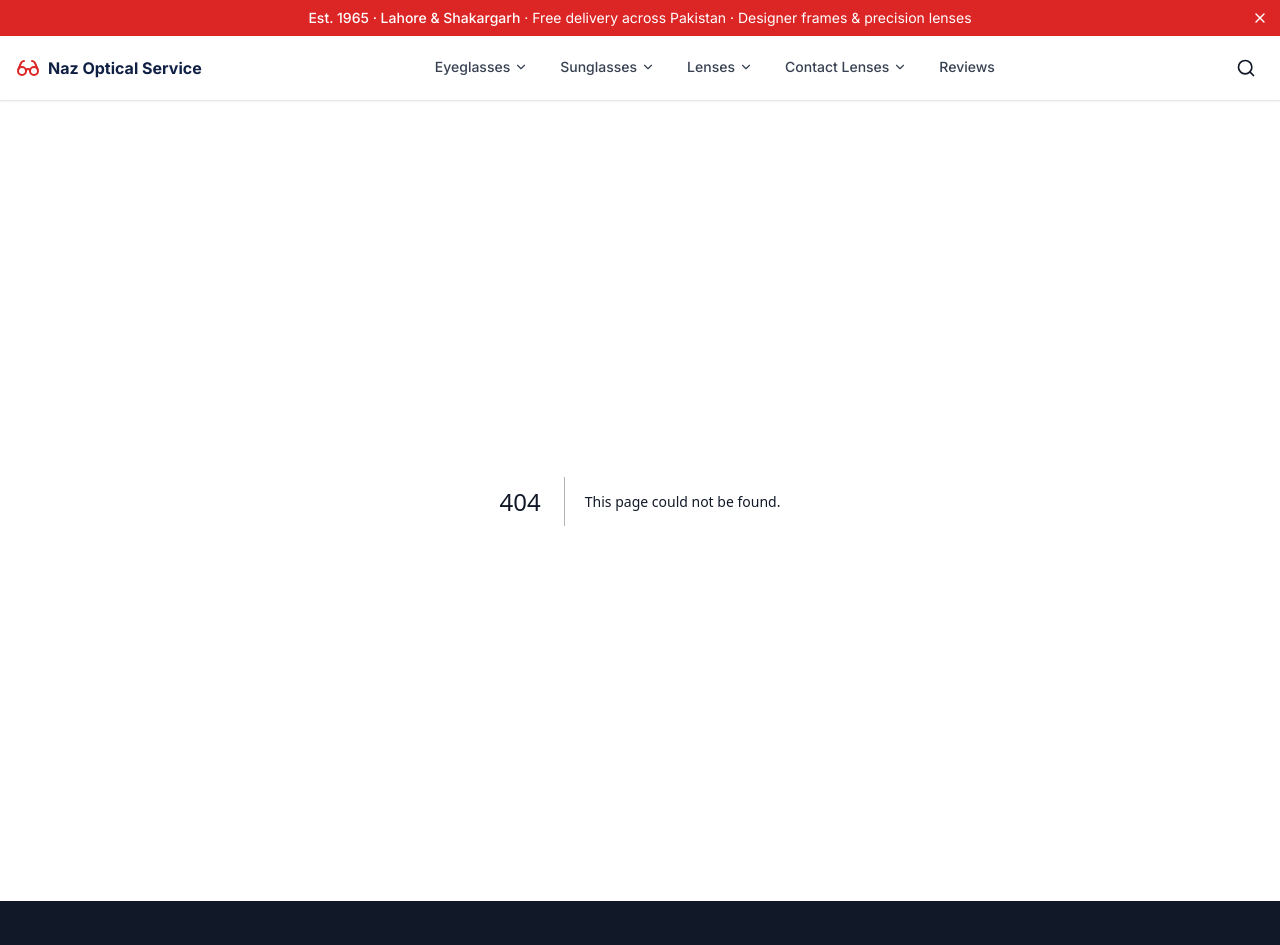
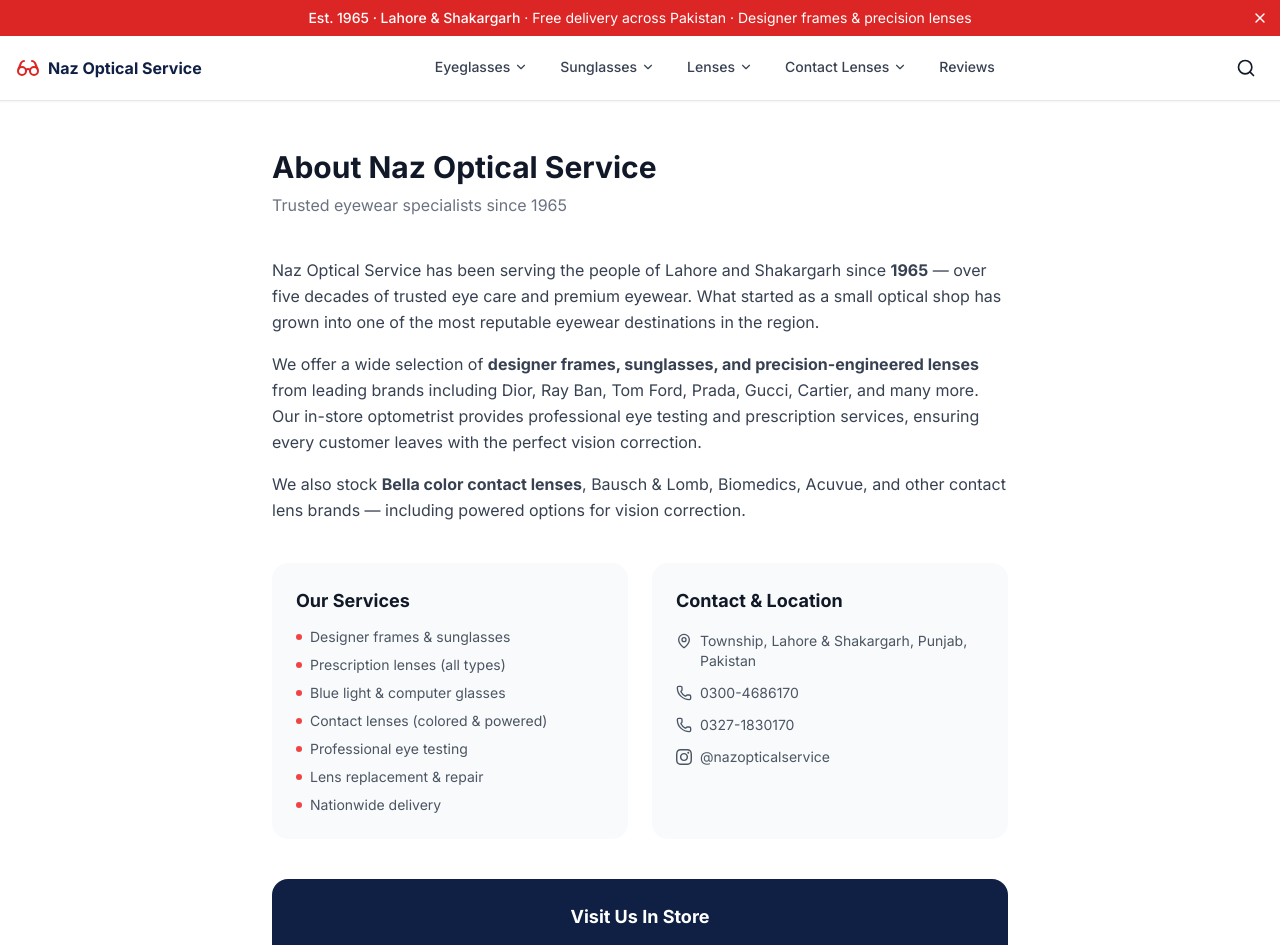
Before and after one commit to zeeshanansir-ai/naz-optical, a Next.js app: page /about in a window 1280 px wide. Before the commit this address had no page. Shown: the top 945 px of the page. Built offline with nearby package versions, Linux system fonts and the light colour scheme.

Commit message:
feat: add About Us and Exchange Policy pages, fix footer links

```diff
--- /dev/null
+++ b/src/app/about/page.tsx
@@ -0,0 +1,86 @@
+import { SITE_NAME, WHATSAPP_NUMBER, WHATSAPP_NUMBER2, SOCIAL } from '@/lib/constants'
+import { MapPin, Phone } from 'lucide-react'
+
+export const metadata = { title: `About Us — ${SITE_NAME}` }
+
+export default function AboutPage() {
+  return (
+    <main className="max-w-3xl mx-auto px-4 py-12 space-y-10">
+
+      <div>
+        <h1 className="text-3xl font-bold text-gray-900">About Naz Optical Service</h1>
+        <p className="text-gray-500 mt-2">Trusted eyewear specialists since 1965</p>
+      </div>
+
+      <div className="prose prose-gray max-w-none space-y-4 text-gray-700 leading-relaxed">
+        <p>
+          Naz Optical Service has been serving the people of Lahore and Shakargarh since <strong>1965</strong> — over five decades of trusted eye care and premium eyewear. What started as a small optical shop has grown into one of the most reputable eyewear destinations in the region.
+        </p>
+        <p>
+          We offer a wide selection of <strong>designer frames, sunglasses, and precision-engineered lenses</strong> from leading brands including Dior, Ray Ban, Tom Ford, Prada, Gucci, Cartier, and many more. Our in-store optometrist provides professional eye testing and prescription services, ensuring every customer leaves with the perfect vision correction.
+        </p>
+        <p>
+          We also stock <strong>Bella color contact lenses</strong>, Bausch & Lomb, Biomedics, Acuvue, and other contact lens brands — including powered options for vision correction.
+        </p>
+      </div>
+
+      <div className="grid sm:grid-cols-2 gap-6">
+        <div className="bg-gray-50 rounded-2xl p-6 space-y-3">
+          <h2 className="font-bold text-gray-900 text-lg">Our Services</h2>
+          <ul className="space-y-2 text-sm text-gray-600">
+            {[
+              'Designer frames & sunglasses',
+              'Prescription lenses (all types)',
+              'Blue light & computer glasses',
+              'Contact lenses (colored & powered)',
+              'Professional eye testing',
+              'Lens replacement & repair',
+              'Nationwide delivery',
+            ].map(s => (
+              <li key={s} className="flex items-center gap-2">
+                <span className="w-1.5 h-1.5 bg-red-500 rounded-full shrink-0" />
+                {s}
+              </li>
+            ))}
+          </ul>
+        </div>
+
+        <div className="bg-gray-50 rounded-2xl p-6 space-y-4">
+          <h2 className="font-bold text-gray-900 text-lg">Contact & Location</h2>
+          <div className="space-y-3 text-sm text-gray-600">
+            <a href={SOCIAL.maps} target="_blank" rel="noopener noreferrer" className="flex items-start gap-2 hover:text-red-600 transition-colors">
+              <MapPin className="w-4 h-4 mt-0.5 shrink-0" />
+              <span>Township, Lahore &amp; Shakargarh, Punjab, Pakistan</span>
+            </a>
+            <a href={`https://wa.me/${WHATSAPP_NUMBER}`} target="_blank" rel="noopener noreferrer" className="flex items-center gap-2 hover:text-green-600 transition-colors">
+              <Phone className="w-4 h-4 shrink-0" />
+              0300-4686170
+            </a>
+            <a href={`https://wa.me/${WHATSAPP_NUMBER2}`} target="_blank" rel="noopener noreferrer" className="flex items-center gap-2 hover:text-green-600 transition-colors">
+              <Phone className="w-4 h-4 shrink-0" />
+              0327-1830170
+            </a>
+            <a href={SOCIAL.instagram} target="_blank" rel="noopener noreferrer" className="flex items-center gap-2 hover:text-pink-600 transition-colors">
+              <svg className="w-4 h-4 shrink-0" fill="currentColor" viewBox="0 0 24 24"><path d="M12 2.163c3.204 0 3.584.012 4.85.07 3.252.148 4.771 1.691 4.919 4.919.058 1.265.069 1.645.069 4.849 0 3.205-.012 3.584-.069 4.849-.149 3.225-1.664 4.771-4.919 4.919-1.266.058-1.644.07-4.85.07-3.204 0-3.584-.012-4.849-.07-3.26-.149-4.771-1.699-4.919-4.92-.058-1.265-.07-1.644-.07-4.849 0-3.204.013-3.583.07-4.849.149-3.227 1.664-4.771 4.919-4.919 1.266-.057 1.645-.069 4.849-.069zm0-2.163c-3.259 0-3.667.014-4.947.072-4.358.2-6.78 2.618-6.98 6.98-.059 1.281-.073 1.689-.073 4.948 0 3.259.014 3.668.072 4.948.2 4.358 2.618 6.78 6.98 6.98 1.281.058 1.689.072 4.948.072 3.259 0 3.668-.014 4.948-.072 4.354-.2 6.782-2.618 6.979-6.98.059-1.28.073-1.689.073-4.948 0-3.259-.014-3.667-.072-4.947-.196-4.354-2.617-6.78-6.979-6.98-1.281-.059-1.69-.073-4.949-.073zm0 5.838c-3.403 0-6.162 2.759-6.162 6.162s2.759 6.163 6.162 6.163 6.162-2.759 6.162-6.163c0-3.403-2.759-6.162-6.162-6.162zm0 10.162c-2.209 0-4-1.79-4-4 0-2.209 1.791-4 4-4s4 1.791 4 4c0 2.21-1.791 4-4 4zm6.406-11.845c-.796 0-1.441.645-1.441 1.44s.645 1.44 1.441 1.44c.795 0 1.439-.645 1.439-1.44s-.644-1.44-1.439-1.44z"/></svg>
+              @nazopticalservice
+            </a>
+          </div>
+        </div>
+      </div>
+
+      <div className="bg-optical-navy text-white rounded-2xl p-6 text-center space-y-3">
+        <p className="font-bold text-lg">Visit Us In Store</p>
+        <p className="text-white/70 text-sm">Come in for a free eye test or to browse our full collection of frames and lenses in person.</p>
+        <a
+          href={SOCIAL.maps}
+          target="_blank"
+          rel="noopener noreferrer"
+          className="inline-block bg-white text-optical-navy font-semibold text-sm px-6 py-2.5 rounded-full hover:bg-gray-100 transition-colors"
+        >
+          Get Directions
+        </a>
+      </div>
+
+    </main>
+  )
+}
--- /dev/null
+++ b/src/app/exchange-policy/page.tsx
@@ -0,0 +1,63 @@
+import { SITE_NAME, WHATSAPP_NUMBER } from '@/lib/constants'
+
+export const metadata = { title: `Exchange & Return Policy — ${SITE_NAME}` }
+
+const POLICIES = [
+  {
+    title: '7-Day Exchange',
+    body: 'You may exchange any product within 7 days of receiving it. The item must be unused, in its original condition, and with original packaging.',
+  },
+  {
+    title: 'Prescription Lenses',
+    body: 'Prescription lenses are custom-made to your specifications. Please double-check your prescription before placing an order. Exchanges are only accepted if there is an error on our part.',
+  },
+  {
+    title: 'Contact Lenses',
+    body: 'Unopened contact lens boxes may be exchanged within 7 days. Opened boxes cannot be returned for hygiene reasons.',
+  },
+  {
+    title: 'Damaged or Wrong Item',
+    body: 'If you receive a damaged or incorrect item, contact us on WhatsApp within 48 hours with photos. We will arrange a replacement or full refund at no extra cost.',
+  },
+  {
+    title: 'How to Initiate an Exchange',
+    body: 'Simply WhatsApp us at 0300-4686170 or 0327-1830170 with your order details and reason for exchange. Our team will guide you through the process.',
+  },
+  {
+    title: 'Delivery Charges',
+    body: 'Return delivery charges are the customer\'s responsibility unless the item was damaged or incorrect. We cover the delivery cost for sending the replacement.',
+  },
+]
+
+export default function ExchangePolicyPage() {
+  return (
+    <main className="max-w-3xl mx-auto px-4 py-12 space-y-8">
+      <div>
+        <h1 className="text-3xl font-bold text-gray-900">Exchange & Return Policy</h1>
+        <p className="text-gray-500 mt-2">We want you to be completely satisfied with your purchase.</p>
+      </div>
+
+      <div className="space-y-4">
+        {POLICIES.map((p, i) => (
+          <div key={i} className="bg-gray-50 rounded-xl p-5 border border-gray-100">
+            <h2 className="font-bold text-gray-900 mb-1.5">{p.title}</h2>
+            <p className="text-sm text-gray-600 leading-relaxed">{p.body}</p>
+          </div>
+        ))}
+      </div>
+
+      <div className="bg-green-50 border border-green-200 rounded-2xl p-6 text-center space-y-3">
+        <p className="font-bold text-gray-900">Need help with an exchange?</p>
+        <p className="text-sm text-gray-600">Contact us on WhatsApp and we will sort it out quickly.</p>
+        <a
+          href={`https://wa.me/${WHATSAPP_NUMBER}?text=${encodeURIComponent('Hi, I need help with an exchange/return.')}`}
+          target="_blank"
+          rel="noopener noreferrer"
+          className="inline-flex items-center gap-2 bg-green-500 hover:bg-green-600 text-white font-semibold text-sm px-6 py-2.5 rounded-full transition-colors"
+        >
+          WhatsApp Us
+        </a>
+      </div>
+    </main>
+  )
+}
--- a/src/components/layout/Footer.tsx
+++ b/src/components/layout/Footer.tsx
@@ -17,9 +17,9 @@
     { label: 'Premium Sunglasses', href: '/?category=sunglasses' },
   ],
   'Help': [
-    { label: 'About Us',        href: '/reviews'  },
-    { label: 'Reviews',         href: '/reviews'  },
-    { label: 'Exchange Policy', href: '/reviews'  },
+    { label: 'About Us',        href: '/about'           },
+    { label: 'Reviews',         href: '/reviews'         },
+    { label: 'Exchange Policy', href: '/exchange-policy' },
     { label: 'WhatsApp Us',     href: `https://wa.me/${WHATSAPP_NUMBER}` },
   ],
 }
```
